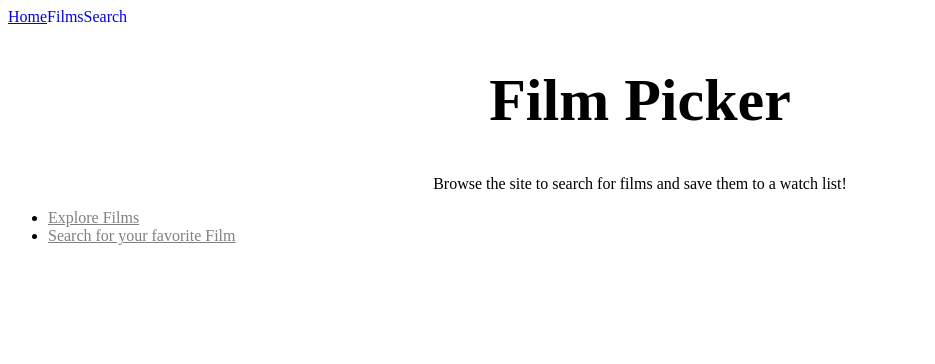
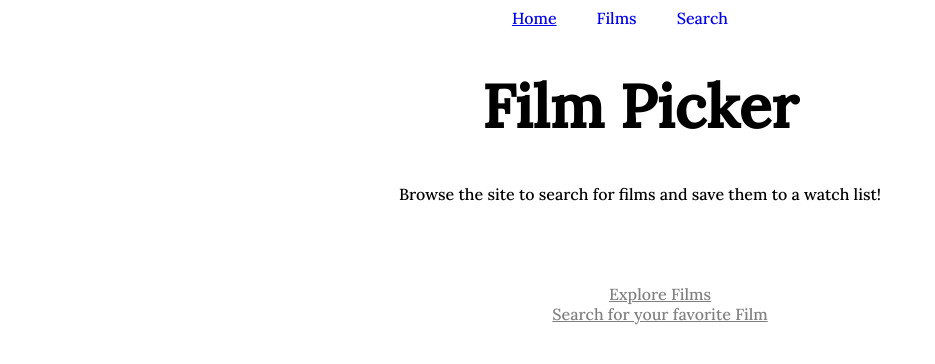
Before and after one commit to francescalily/filmPicker, a React (Vite) app: page / in a window 1280 px wide. Shown: the top 364 px of the page, without its empty margins (0-935 px from the left). Built offline with nearby package versions, Linux system fonts and the light colour scheme.

Commit message:
home page set up

```diff
--- a/src/App.css
+++ b/src/App.css
@@ -1,7 +1,19 @@
-.center-home {
+@import url("https://fonts.googleapis.com/css2?family=Lora:wght@500&display=swap");
+
+* {
+  font-family: "Lora", serif;
   text-align: center;
 }
 
 h1 {
   font-size: 60px;
 }
+
+header {
+  text-align: center;
+}
+
+ul {
+  list-style-type: none;
+  margin-top: 80px;
+}
--- a/src/components/Header/index.jsx
+++ b/src/components/Header/index.jsx
@@ -2,13 +2,15 @@ import React from "react";
 import { NavLink, Outlet } from "react-router-dom";
 const styles = ({ isActive }) => ({
   textDecoration: isActive ? "underline" : "none",
+  marginRight: "40px",
+  marginTop: "40px",
 });
 
 export default function Header() {
   return (
     <main>
       <header>
-        <nav>
+        <nav className="nav-bar">
           <NavLink to="/" style={styles}>
             Home
           </NavLink>
```
